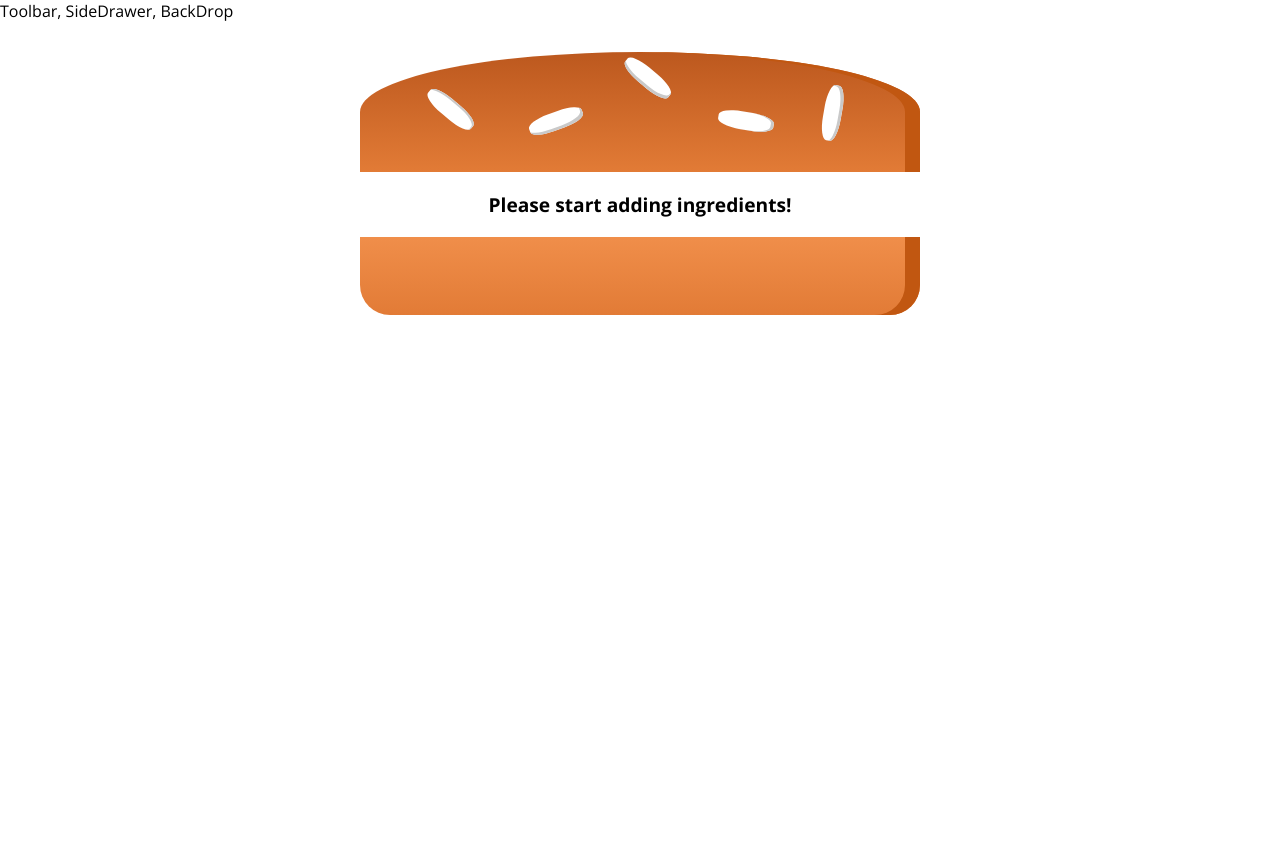
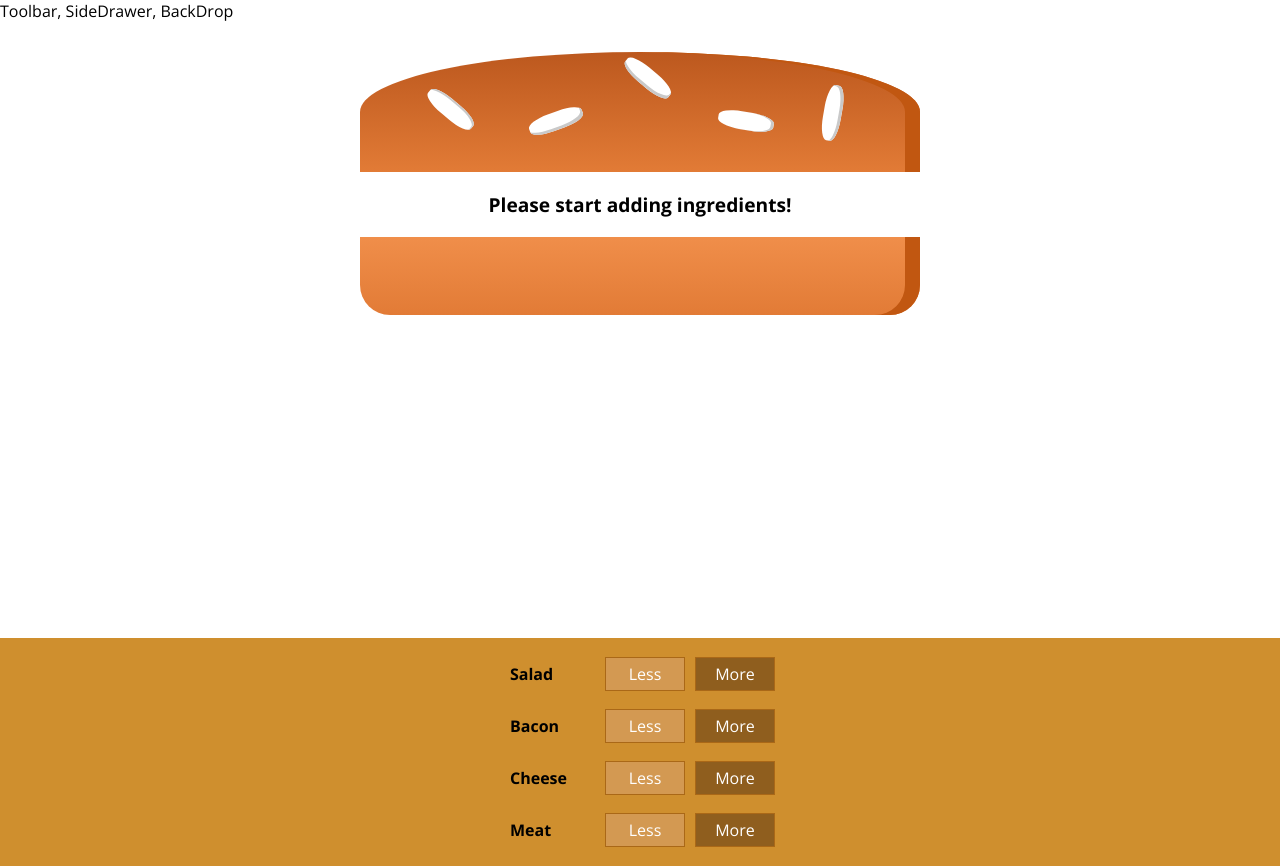
Before and after one commit to webdevabhi/react-burger-builder, a React app: page / in a window 1280 px wide. Before the commit the page ends 800 px from the top, so only its background shows below. Built offline with nearby package versions, Linux system fonts and the light colour scheme.

Commit message:
creating multiple build controls

```diff
--- a/src/components/Burger/BuildControls/BuildControl/BuildControl.js
+++ b/src/components/Burger/BuildControls/BuildControl/BuildControl.js
@@ -1,4 +1,5 @@
 import React from 'react';
+
 import classes from './BuildControl.css';
 
 const buildControl = (props) => (
@@ -7,6 +8,6 @@
     <button className={classes.Less}>Less</button>
     <button className={classes.More}>More</button>
   </div>
-)
+);
 
 export default buildControl;
--- a/src/components/Burger/BuildControls/BuildControls.js
+++ b/src/components/Burger/BuildControls/BuildControls.js
@@ -1,8 +1,20 @@
 import React from 'react';
 
+import classes from './BuildControls.css';
+import BuildControl from './BuildControl/BuildControl';
+
+const controls = [
+  { label: 'Salad', type: 'salad' },
+  { label: 'Bacon', type: 'bacon' },
+  { label: 'Cheese', type: 'cheese' },
+  { label: 'Meat', type: 'meat' },
+]
+
 const buildControls = (props) => (
-  <div>
-
+  <div className={classes.BuildControls}>
+    {controls.map(ctrl => (
+      <BuildControl key={ctrl.label} label={ctrl.label} />
+    ))}
   </div>
 );
 
--- a/src/components/Burger/Burger.js
+++ b/src/components/Burger/Burger.js
@@ -14,7 +14,6 @@
       return arr.concat(el);
     }, []);
 
-  console.log(transformIngredients);
   if (transformIngredients.length === 0) {
     transformIngredients = <p>Please start adding ingredients!</p>
   }
--- a/src/containers/BurgerBuilder/BurgerBuilder.js
+++ b/src/containers/BurgerBuilder/BurgerBuilder.js
@@ -2,6 +2,7 @@
 
 import Aux from '../../hoc/Aux';
 import Burger from '../../components/Burger/Burger';
+import BuildControls from "../../components/Burger/BuildControls/BuildControls";
 
 class BurgerBuilder extends Component {
   state = {
@@ -17,6 +18,7 @@
     return (
       <Aux>
         <Burger ingredients={this.state.ingredients} />
+        <BuildControls />
       </Aux>
     );
   }
```
